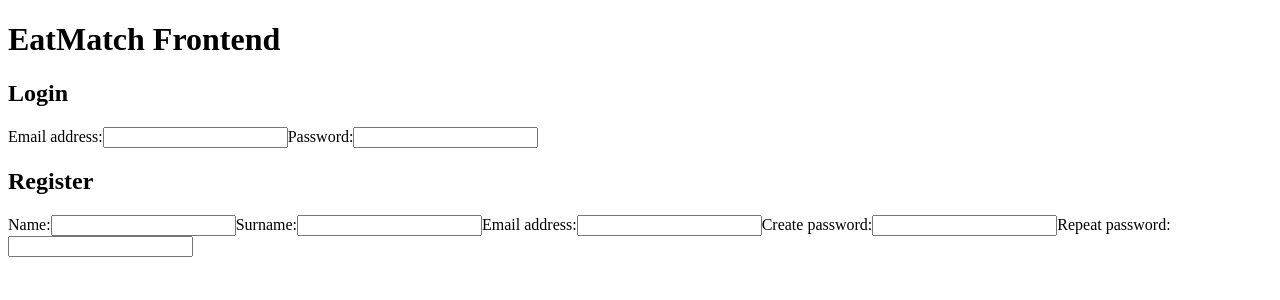
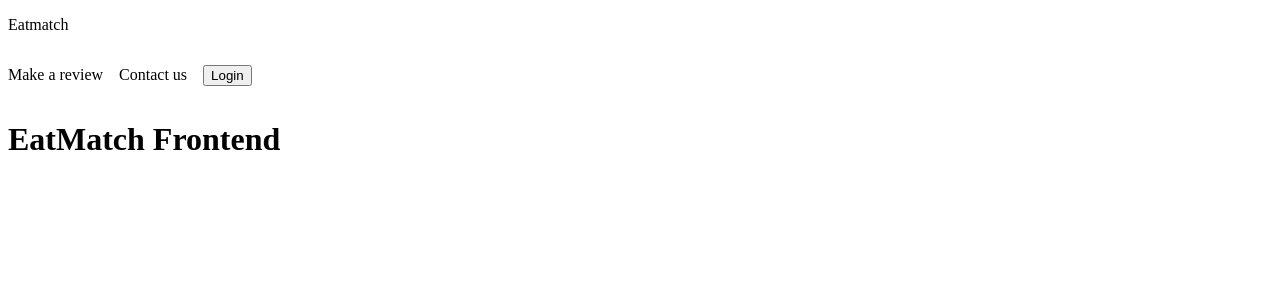
Before and after one commit to c0d3sh0rt4g3/EatMatch-Frontend, a Vue app: page / in a window 1280 px wide. Shown: the top 300 px of the page. Built offline with nearby package versions, Linux system fonts and the light colour scheme; the HTML template or start-up script is replaced by a standard one.

Commit message:
Changed login to be a pop up when clicked login on header

```diff
--- a/src/App.vue
+++ b/src/App.vue
@@ -1,17 +1,17 @@
 <script>
 import {defineComponent} from "vue";
-import Login from "@/views/Login.vue";
+import Login from "@/components/Login.vue";
 import Register from "@/views/Register.vue";
+import Header from "@/components/Header.vue";
 
 export default defineComponent({
-  components: {Register, Login}
+  components: {Header, Register, Login}
 })
 </script>
 
 <template>
+  <Header/>
   <h1>EatMatch Frontend</h1>
-  <Login/>
-  <Register/>
 </template>
 
 <style scoped>
--- /dev/null
+++ b/src/components/Header.vue
@@ -0,0 +1,41 @@
+<template>
+  <header class="header">
+    <p>Eatmatch</p>
+    <div class="sections-container">
+      <p>Make a review</p>
+      <p>Contact us</p>
+      <!-- Clicking the button sets the flag to true -->
+      <button @click="showLogin = true">Login</button>
+    </div>
+    <!-- Conditionally render the Login component -->
+    <Login v-if="showLogin" @close="showLogin = false" />
+  </header>
+</template>
+
+<script>
+import Login from './Login.vue'
+
+export default {
+  name: "Header",
+  components: { Login },
+  data() {
+    return {
+      showLogin: false
+    }
+  }
+}
+</script>
+
+<style scoped>
+.header {
+  /* Your header styles here */
+}
+.sections-container {
+  display: flex;
+  align-items: center;
+  gap: 1rem;
+}
+button {
+  cursor: pointer;
+}
+</style>
--- /dev/null
+++ b/src/components/Login.vue
@@ -0,0 +1,47 @@
+<template>
+  <div class="login-modal">
+    <form id="login-form">
+      <h2>Login</h2>
+      <label for="email-textbox">Email address:</label>
+      <input type="text" name="email" id="email-textbox">
+      <label for="password-textbox">Password:</label>
+      <input type="password" name="password" id="password-textbox">
+      <!-- Button to close the login modal -->
+      <button type="button" @click="$emit('close')">Close</button>
+    </form>
+  </div>
+</template>
+
+<script>
+export default {
+  name: "Login"
+}
+</script>
+
+<style scoped>
+#login-form {
+  display: flex;
+  flex-direction: column;
+  justify-content: space-around;
+  align-items: center;
+  width: 100%;
+  height: 100%;
+}
+.login-modal {
+  position: fixed;
+  top: 50%;
+  left: 50%;
+  transform: translate(-50%, -50%);
+  background: white;
+  box-shadow: 0 0 10px rgba(0, 0, 0, 0.3);
+  height: 40vh;
+  width: 35vw;
+}
+
+/* Optional overlay styling */
+.login-modal::before {
+  content: "";
+  position: fixed;
+  background: rgba(0, 0, 0, 0.5);
+}
+</style>
--- a/src/views/Login.vue
+++ /dev/null
@@ -1,19 +0,0 @@
-<script>
-export default {
-  name: "Login"
-}
-</script>
-
-<template>
-  <form id="login-form">
-    <h2>Login</h2>
-    <label for="email-textbox">Email address:</label>
-    <input type="text" name="email" id="email-textbox">
-    <label for="password-textbox">Password:</label>
-    <input type="password" name="password" id="password-textbox">
-  </form>
-</template>
-
-<style scoped>
-
-</style>
```
